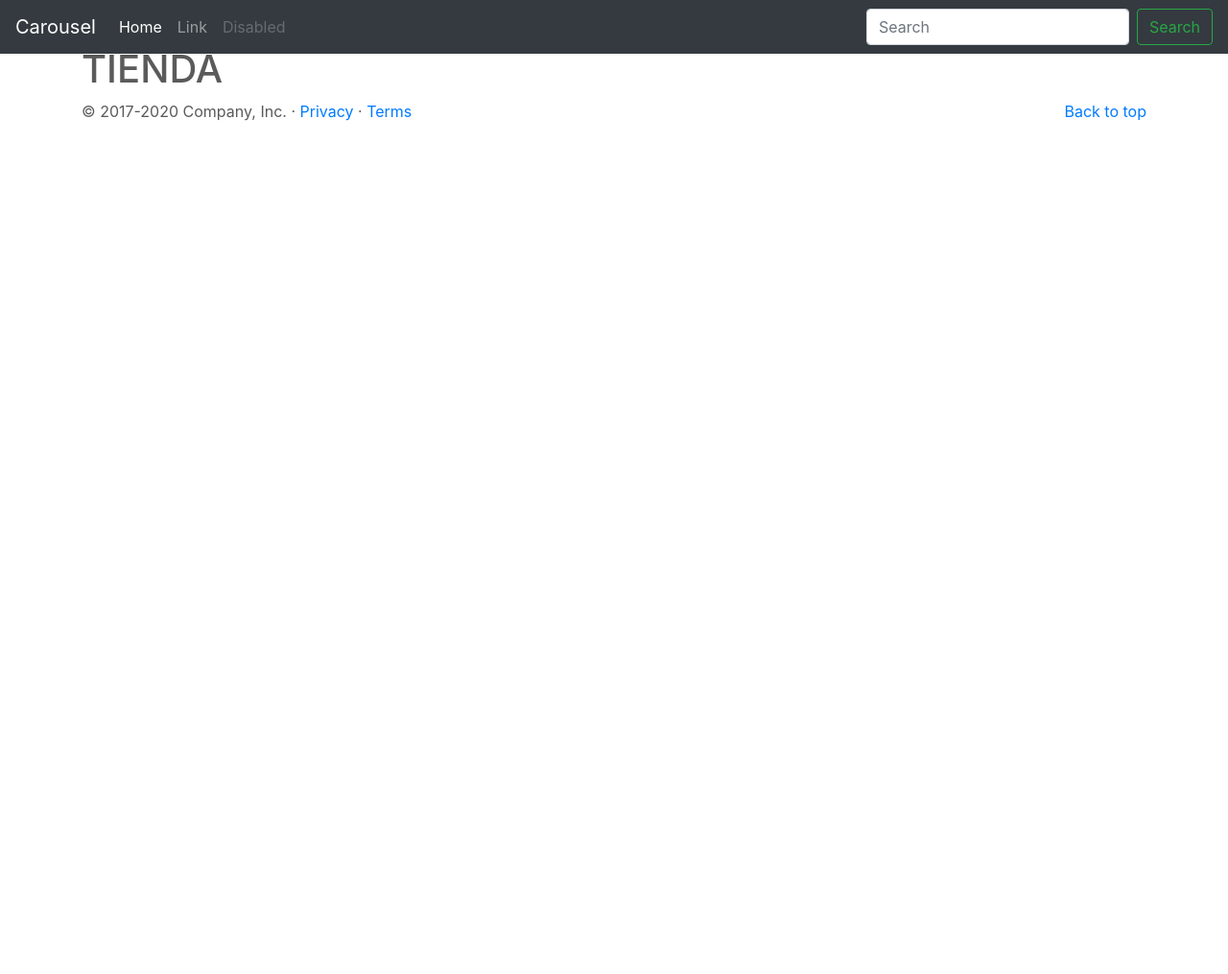
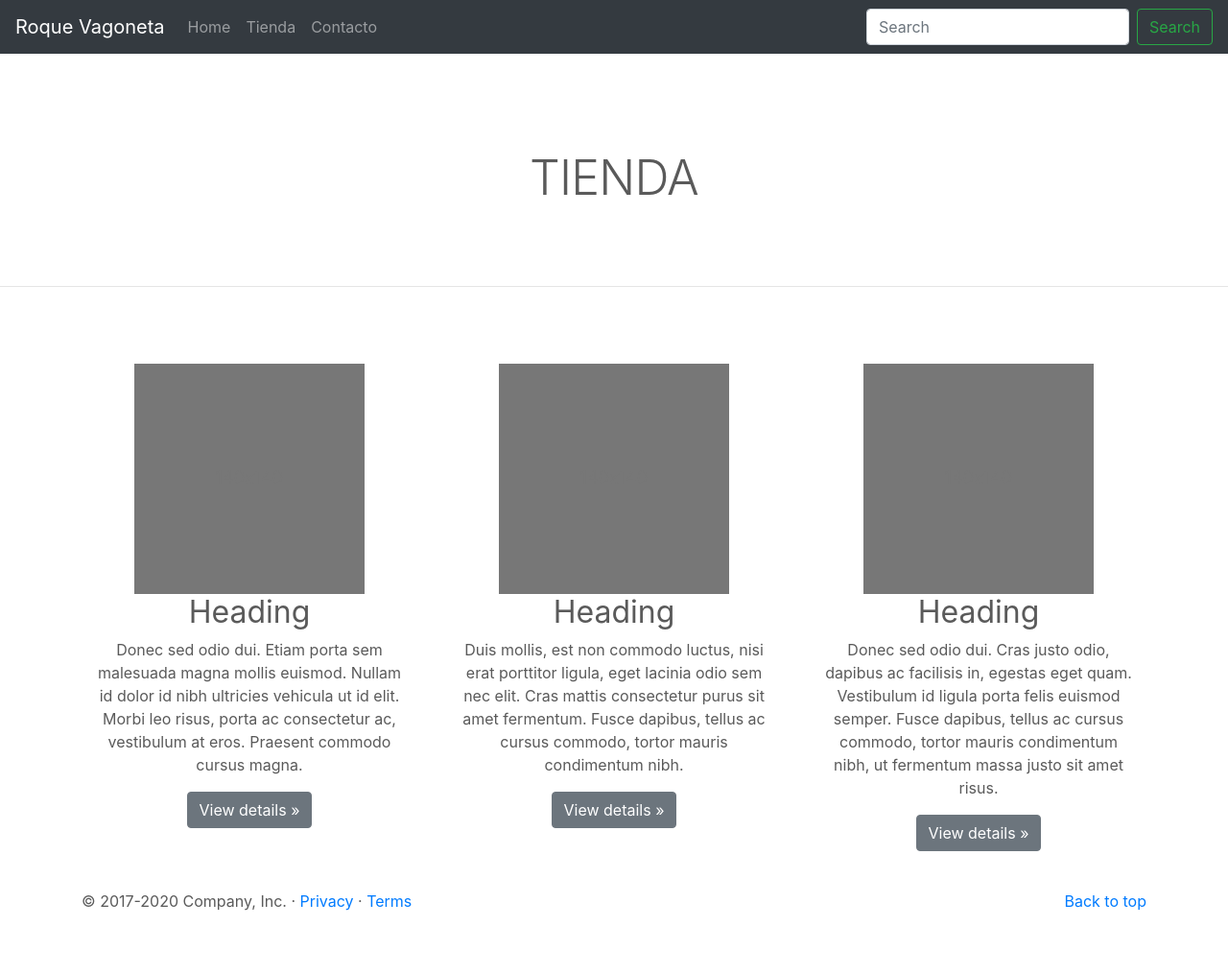
Before and after one commit to k0lst0m13r/roque_vagoneta, a Django app: page /tienda in a window 1280 px wide. Shown: the whole page at 96% size. Before the commit the page ends 126 px from the top, so only its background shows below. Run offline with Django 3.2, Linux system fonts and the light colour scheme; some libraries are stand-ins or nearby versions.

Commit message:
pequeño cambios de html

```diff
--- a/roque_vagoneta/roque_vago_app/templates/roque_vago_app/base.html
+++ b/roque_vagoneta/roque_vago_app/templates/roque_vago_app/base.html
@@ -1,19 +1,19 @@
 <!doctype html>
-{% load static %}
+
 <html lang="en">
   <head>
-
+    {% load static %}
     <meta charset="utf-8">
     <meta name="viewport" content="width=device-width, initial-scale=1, shrink-to-fit=no">
     <meta name="description" content="">
     <meta name="author" content="Mark Otto, Jacob Thornton, and Bootstrap contributors">
-    <meta name="generator" content="Jekyll v4.1.1">
+    <meta name="generator" content="Jekyll v4.0.1">
     <title>{% block title %}{% endblock %}</title>
 
     <link rel="canonical" href="https://getbootstrap.com/docs/4.5/examples/carousel/">
 
     <!-- Bootstrap core CSS -->
-<link href="{% static 'roque_vago_app/assets/dist/css/bootstrap.min.css' %}" rel="stylesheet">
+<link href="{% static 'roque_vago_app/assets/dist/css/bootstrap.css' %}" rel="stylesheet">
 
     <style>
       .bd-placeholder-img {
@@ -37,20 +37,20 @@
   <body>
     <header>
   <nav class="navbar navbar-expand-md navbar-dark fixed-top bg-dark">
-    <a class="navbar-brand" href="#">Carousel</a>
+    <a class="navbar-brand" href="{% url 'index' %}">Roque Vagoneta</a>
     <button class="navbar-toggler" type="button" data-toggle="collapse" data-target="#navbarCollapse" aria-controls="navbarCollapse" aria-expanded="false" aria-label="Toggle navigation">
       <span class="navbar-toggler-icon"></span>
     </button>
     <div class="collapse navbar-collapse" id="navbarCollapse">
       <ul class="navbar-nav mr-auto">
-        <li class="nav-item active">
-          <a class="nav-link" href="#">Home <span class="sr-only">(current)</span></a>
+        <li class="nav-item">
+          <a class="nav-link" "{% if request.path == '/' %}active{% endif %}" href="{% url 'index' %}">Home <span class="sr-only">(current)</span></a>
         </li>
         <li class="nav-item">
-          <a class="nav-link" href="#">Link</a>
+          <a class="nav-link" "{% if request.path == '/tienda' %}active{% endif %}" href="{% url 'tienda' %}">Tienda</a>
         </li>
         <li class="nav-item">
-          <a class="nav-link disabled" href="#" tabindex="-1" aria-disabled="true">Disabled</a>
+          <a class="nav-link" "{% if request.path == '/contacto' %}active{% endif %}" href="{% url 'contacto' %}">Contacto</a>
         </li>
       </ul>
       <form class="form-inline mt-2 mt-md-0">
@@ -72,5 +72,5 @@
   </footer>
 </main>
 <script src="https://code.jquery.com/jquery-3.5.1.slim.min.js" integrity="sha384-DfXdz2htPH0lsSSs5nCTpuj/zy4C+OGpamoFVy38MVBnE+IbbVYUew+OrCXaRkfj" crossorigin="anonymous"></script>
-      <script>window.jQuery || document.write('<script src="../assets/js/vendor/jquery.slim.min.js"><\/script>')</script><script src="{% static 'roque_vago_app/assets/dist/js/bootstrap.bundle.min.js' %}"></script>
+      <script>window.jQuery || document.write('<script src="../assets/js/vendor/jquery.slim.min.js"><\/script>')</script><script src="{% static 'roque_vago_app/assets/dist/js/bootstrap.bundle.js' %}"></script></body>
 </html>
--- a/roque_vagoneta/roque_vago_app/templates/roque_vago_app/tienda.html
+++ b/roque_vagoneta/roque_vago_app/templates/roque_vago_app/tienda.html
@@ -1,13 +1,47 @@
 {% extends 'roque_vago_app/base.html' %}
 {% load static %}
 
-{% block title %}Tienda{% endblock %}
+{% block title %}Tienda Catálogo{% endblock %}
 
 {% block content %}
 
-<div class="container">
 
-<h1>TIENDA</h1>
+  <div class="row featurette">
+    <div class="col-md-12">
+      <h2 class="featurette-heading" style="text-align:center;">TIENDA</h2>
 
-</div>
+       <h1></h1>
+
+     </div>
+   </div>
+<hr class="featurette-divider">
+
+
+ <div class="container marketing">
+
+   <div class="row">
+     <div class="col-lg-4">
+       <svg class="bd-placeholder-img"  width="240" height="240" xmlns="http://www.w3.org/2000/svg" preserveAspectRatio="xMidYMid slice" focusable="false" role="img" aria-label="Placeholder: 140x140"><title>Placeholder</title><rect width="100%" height="100%" fill="#777"/><text x="50%" y="50%" fill="#777" dy=".3em">140x140</text></svg>
+       <h2>Heading</h2>
+       <p>Donec sed odio dui. Etiam porta sem malesuada magna mollis euismod. Nullam id dolor id nibh ultricies vehicula ut id elit. Morbi leo risus, porta ac consectetur ac, vestibulum at eros. Praesent commodo cursus magna.</p>
+       <p><a class="btn btn-secondary" href="#" role="button">View details &raquo;</a></p>
+     </div><!-- /.col-lg-4 -->
+     <div class="col-lg-4">
+       <svg class="bd-placeholder-img" width="240" height="240" xmlns="http://www.w3.org/2000/svg" preserveAspectRatio="xMidYMid slice" focusable="false" role="img" aria-label="Placeholder: 140x140"><title>Placeholder</title><rect width="100%" height="100%" fill="#777"/><text x="50%" y="50%" fill="#777" dy=".3em">140x140</text></svg>
+       <h2>Heading</h2>
+       <p>Duis mollis, est non commodo luctus, nisi erat porttitor ligula, eget lacinia odio sem nec elit. Cras mattis consectetur purus sit amet fermentum. Fusce dapibus, tellus ac cursus commodo, tortor mauris condimentum nibh.</p>
+       <p><a class="btn btn-secondary" href="#" role="button">View details &raquo;</a></p>
+     </div><!-- /.col-lg-4 -->
+     <div class="col-lg-4">
+       <svg class="bd-placeholder-img" width="240" height="240" xmlns="http://www.w3.org/2000/svg" preserveAspectRatio="xMidYMid slice" focusable="false" role="img" aria-label="Placeholder: 140x140"><title>Placeholder</title><rect width="100%" height="100%" fill="#777"/><text x="50%" y="50%" fill="#777" dy=".3em">140x140</text></svg>
+       <h2>Heading</h2>
+       <p>Donec sed odio dui. Cras justo odio, dapibus ac facilisis in, egestas eget quam. Vestibulum id ligula porta felis euismod semper. Fusce dapibus, tellus ac cursus commodo, tortor mauris condimentum nibh, ut fermentum massa justo sit amet risus.</p>
+       <p><a class="btn btn-secondary" href="#" role="button">View details &raquo;</a></p>
+     </div><!-- /.col-lg-4 -->
+   </div><!-- /.row -->
+
+
+
+  </div>
+</main>
 {% endblock %}
```
Also changed, not shown: roque_vagoneta/roque_vago_app/templates/roque_vago_app/contacto.html (+7 -3 lines), roque_vagoneta/roque_vago_app/templates/roque_vago_app/index.html (+5 -69 lines).
